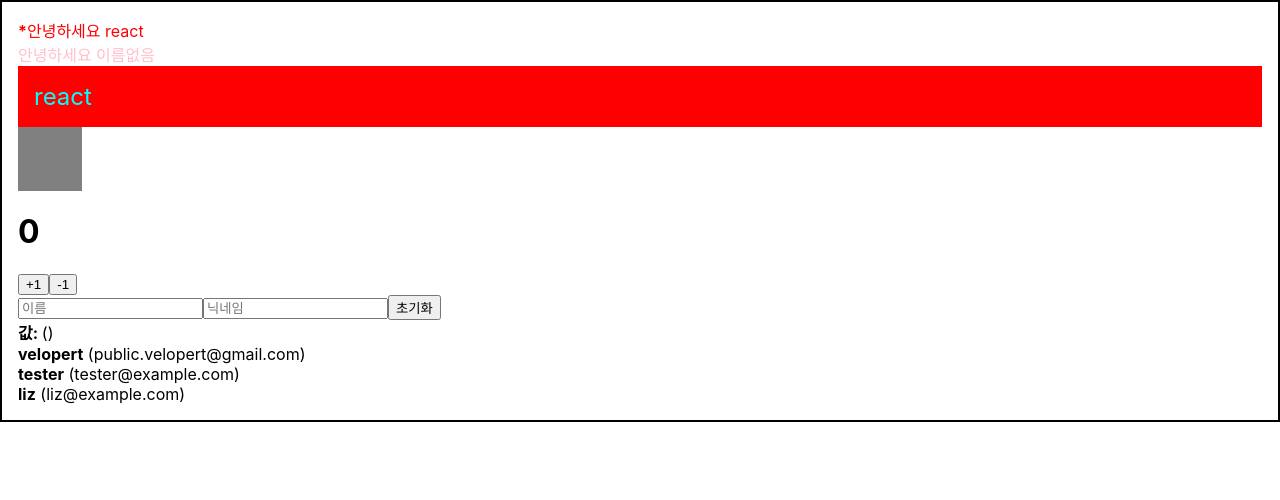
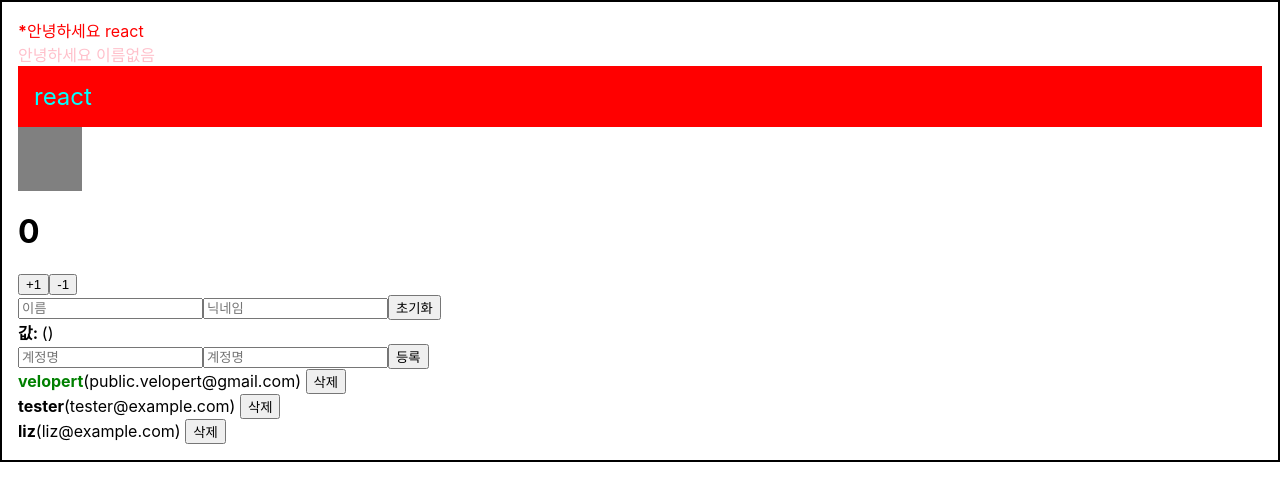
Before and after one commit to SungHyun627/React_Study, a React (Create React App) app in the folder react-intro/: page / in a window 1280 px wide. Shown: the top 500 px of the page. Built offline with nearby package versions, Linux system fonts and the light colour scheme.

Commit message:
Implement add/remove/toggle function

```diff
--- a/react-intro/src/App.js
+++ b/react-intro/src/App.js
@@ -1,9 +1,11 @@
+import { useRef, useState } from "react";
 import "./App.css";
 import Hello from "./Hello";
 import Wrapper from "./Wrapper";
 import Counter from "./Counter";
 import InputSample from "./InputSample";
 import UserList from "./UserList";
+import CreateUser from "./CreateUser";
 
 function App() {
   const name = "react";
@@ -13,6 +15,76 @@
     color: "aqua",
     fontSize: 24,
     padding: "1rem",
+  };
+
+  const [inputs, setInputs] = useState({
+    username: "",
+    email: "",
+  });
+  const { username, email } = inputs;
+
+  // 상태 관리
+  const onChange = (e) => {
+    const { name, value } = e.target;
+    setInputs({
+      ...inputs,
+      [name]: value,
+    });
+  };
+
+  const [users, setUsers] = useState([
+    {
+      id: 1,
+      username: "velopert",
+      email: "public.velopert@gmail.com",
+      active: true,
+    },
+    {
+      id: 2,
+      username: "tester",
+      email: "tester@example.com",
+      active: false,
+    },
+    {
+      id: 3,
+      username: "liz",
+      email: "liz@example.com",
+      active: false,
+    },
+  ]);
+
+  const nextId = useRef(4);
+
+  const onCreate = () => {
+    const user = {
+      id: nextId.current,
+      username,
+      email,
+    };
+    setUsers([...users, user]);
+    // 불변성을 유지하면서 배열에 항목 추가하는 법
+    // 1. spread 2. concat
+    // concat 함수 이용법
+    // setUsers(users.concat(user));
+
+    setInputs({
+      username: "",
+      email: "",
+    });
+    nextId.current += 1;
+  };
+
+  const onRemove = (id) => {
+    // 배열에서 항목을 제거할 때 filter 내장 함수 사용
+    setUsers(users.filter((user) => user.id !== id));
+  };
+
+  const onToggle = (id) => {
+    setUsers(
+      users.map((user) =>
+        user.id === id ? { ...user, active: !user.active } : user
+      )
+    );
   };
 
   return (
@@ -25,7 +97,13 @@
       <div className="gray-box"></div>
       <Counter />
       <InputSample />
-      <UserList />
+      <CreateUser
+        username={username}
+        email={email}
+        onChange={onChange}
+        onCreate={onCreate}
+      />
+      <UserList users={users} onRemove={onRemove} onToggle={onToggle} />
     </Wrapper>
   );
 }
--- a/react-intro/src/UserList.js
+++ b/react-intro/src/UserList.js
@@ -1,35 +1,34 @@
-const User = ({ user }) => {
+const User = ({ user, onRemove, onToggle }) => {
   return (
     <div>
-      <b>{user.username}</b> <span>({user.email}) </span>
+      <b
+        style={{
+          cursor: "pointer",
+          color: user.active ? "green" : "black",
+        }}
+        onClick={() => onToggle(user.id)}
+      >
+        {user.username}
+      </b>
+
+      <span>({user.email}) </span>
+      <button onClick={() => onRemove(user.id)}>삭제</button>
     </div>
   );
 };
 
-const UserList = () => {
-  const users = [
-    {
-      id: 1,
-      username: "velopert",
-      email: "public.velopert@gmail.com",
-    },
-    {
-      id: 2,
-      username: "tester",
-      email: "tester@example.com",
-    },
-    {
-      id: 3,
-      username: "liz",
-      email: "liz@example.com",
-    },
-  ];
-
+const UserList = ({ users, onRemove, onToggle }) => {
+  // users 배열을 App.js로 이동시켜 props를 통해 받기
   return (
     <div>
       {/* 배열을 렌더링 할 때에는 고유한 key값을 사용하는 것이 중요하다 */}
       {users.map((user) => (
-        <User user={user} key={user.id} />
+        <User
+          user={user}
+          key={user.id}
+          onRemove={onRemove}
+          onToggle={onToggle}
+        />
       ))}
     </div>
   );
```
